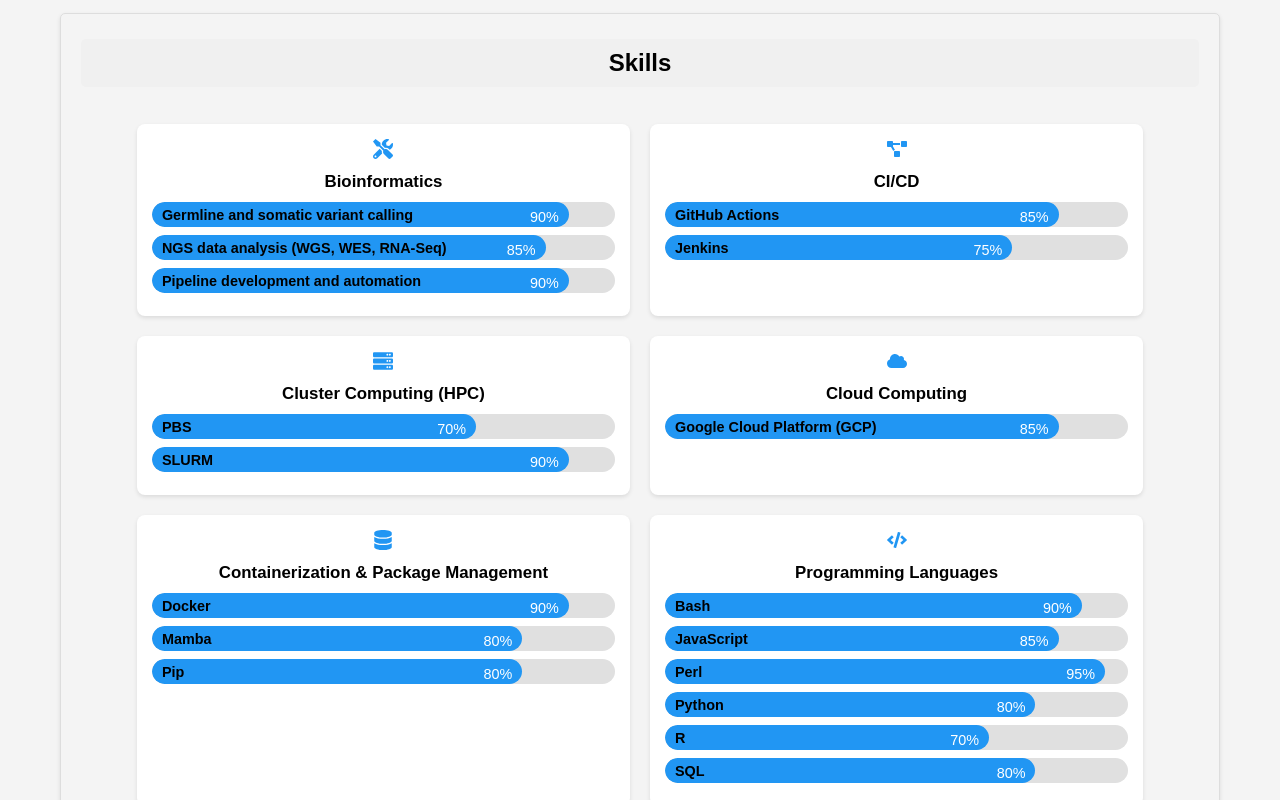
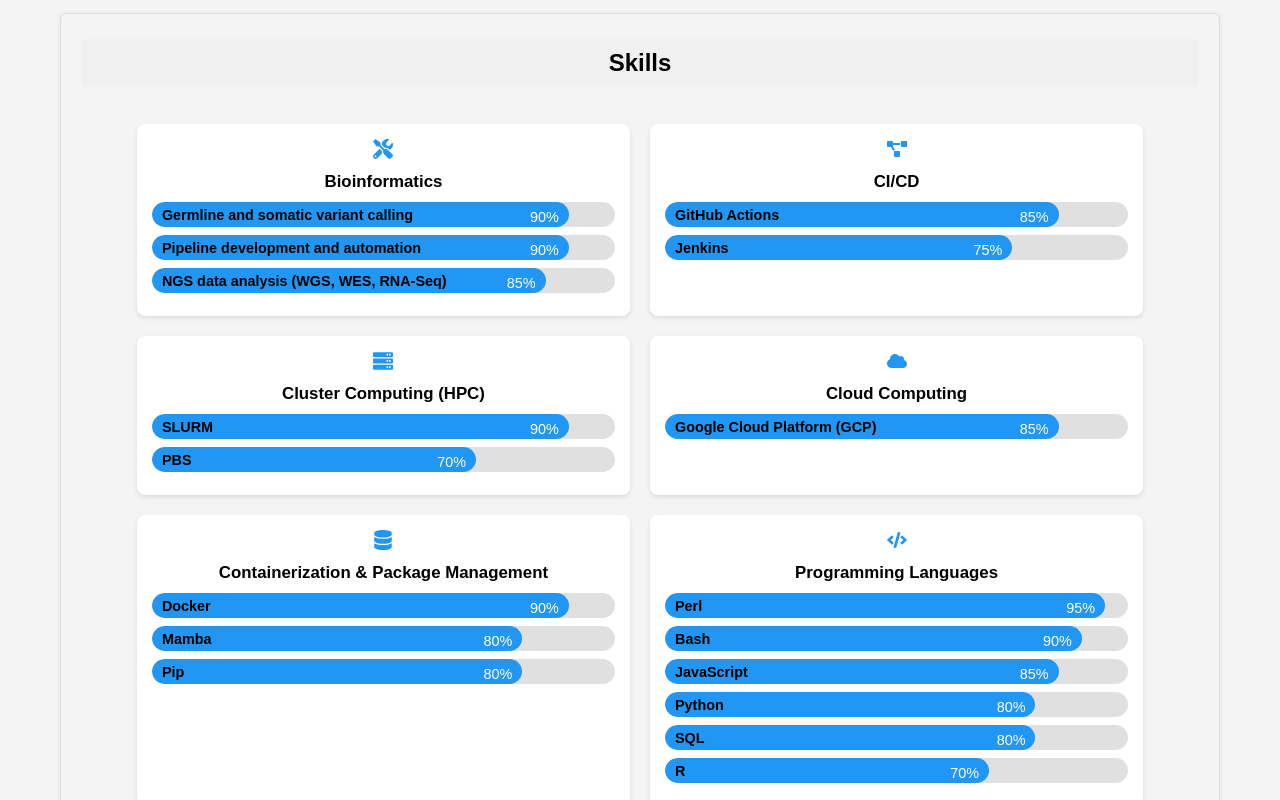
Before and after one commit to maurya-anand/cv, a React (Vite) app: page / in a window 1280 px wide. Shown: the part 2200-3000 px from the top of the page. Built offline with nearby package versions, Linux system fonts and the light colour scheme.

Commit message:
display the skills in decreasing order of "level"

```diff
--- a/src/components/Skills.jsx
+++ b/src/components/Skills.jsx
@@ -116,7 +116,9 @@
             <div className="category-icon">{category.icon}</div>
             <h3>{category.category}</h3>
           </div>
-          {category.skills.map((skill, idx) => (
+          {category.skills
+            .sort((a, b) => b.level - a.level)
+            .map((skill, idx) => (
               <div key={idx} className="skill-bar">
                 <div className="skill-name">{skill.name}</div>
                 <div className="skill-level" style={{ width: `${skill.level}%` }}>
```
Lines whose indentation alone changed are shown as unchanged.
